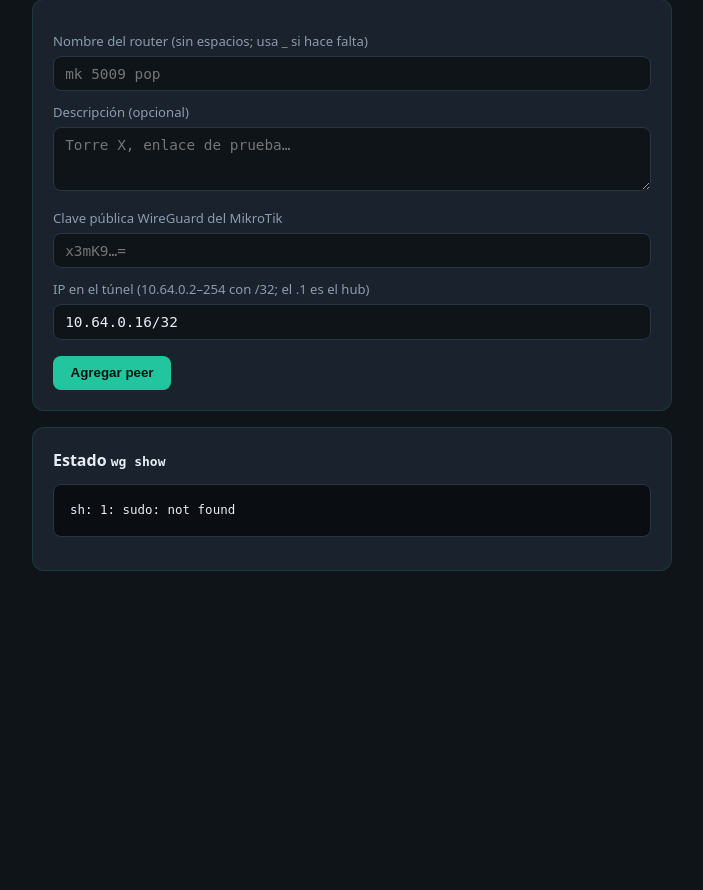
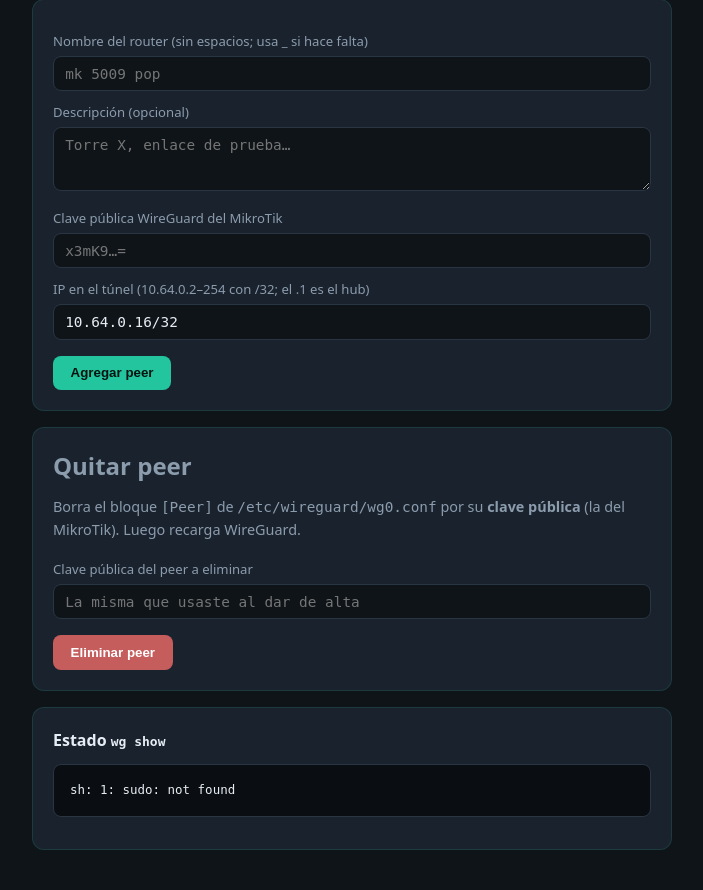
Before and after one commit to token64/NetControl, a PHP site: page /deploy/vpn-hub/web-panel/index.php in a window 1280 px wide. Shown: the part 237-1127 px from the top of the page, without its empty margins (288-991 px from the left). Before the commit the page ends 808 px from the top, so only its background shows below. Run offline with PHP 8.4, Linux system fonts and the light colour scheme; the visitor is signed in with stand-in values (Sample User, id 1).

Commit message:
vpn-hub: baja de peers (wg-server-remove-peer.sh + formulario en panel)
Made-with: Cursor

```diff
--- a/deploy/vpn-hub/web-panel/index.php
+++ b/deploy/vpn-hub/web-panel/index.php
@@ -22,6 +22,10 @@ if (! is_readable($configFile)) {
     exit("Falta config.php. Copiá config.example.php → config.php y editá.\n");
 }
 require_once $configFile;
+
+if (! defined('WG_REMOVE_PEER_SCRIPT')) {
+    define('WG_REMOVE_PEER_SCRIPT', dirname(WG_ADD_PEER_SCRIPT) . '/wg-server-remove-peer.sh');
+}
 
 function h(?string $s): string
 {
@@ -114,6 +118,27 @@ if ($authed && $_SERVER['REQUEST_METHOD'] === 'POST' && isset($_POST['add_peer']
     }
 }
 
+if ($authed && $_SERVER['REQUEST_METHOD'] === 'POST' && isset($_POST['remove_peer'])) {
+    $pubRm = trim((string) ($_POST['clave_publica_quitar'] ?? ''));
+    if (! valid_wg_pubkey($pubRm)) {
+        $err = 'Para quitar: pegá la misma clave pública del peer que figura en el error o en wg show.';
+    } elseif (! is_readable(WG_REMOVE_PEER_SCRIPT)) {
+        $err = 'No existe o no se puede leer: ' . WG_REMOVE_PEER_SCRIPT;
+    } else {
+        $rm = realpath(WG_REMOVE_PEER_SCRIPT) ?: WG_REMOVE_PEER_SCRIPT;
+        $cmdRm = sprintf(
+            'sudo -n /bin/bash %s %s 2>&1',
+            escapeshellarg($rm),
+            escapeshellarg($pubRm)
+        );
+        exec($cmdRm, $linesRm, $codeRm);
+        $out = implode("\n", $linesRm);
+        if ($codeRm !== 0) {
+            $err = 'El script de baja devolvió error. Revisá la salida abajo.';
+        }
+    }
+}
+
 if ($authed) {
     $status = '';
     exec('sudo -n wg show ' . escapeshellarg(WG_INTERFACE) . ' 2>&1', $wgLines, $wgCode);
@@ -184,6 +209,16 @@ header('Content-Type: text/html; charset=utf-8');
                 <button type="submit">Agregar peer</button>
             </form>
         </div>
+        <div class="card">
+            <h2 class="h6" style="margin:0 0 .75rem;color:var(--muted);font-weight:600">Quitar peer</h2>
+            <p class="sub" style="margin-top:0">Borra el bloque <code>[Peer]</code> de <code>/etc/wireguard/<?= h(WG_INTERFACE) ?>.conf</code> por su <strong>clave pública</strong> (la del MikroTik). Luego recarga WireGuard.</p>
+            <form method="post">
+                <input type="hidden" name="remove_peer" value="1">
+                <label>Clave pública del peer a eliminar</label>
+                <input name="clave_publica_quitar" required autocomplete="off" placeholder="La misma que usaste al dar de alta" value="<?= h((string) ($_POST['clave_publica_quitar'] ?? '')) ?>">
+                <button type="submit" style="background:#c65d5d;color:#fff">Eliminar peer</button>
+            </form>
+        </div>
         <?php if ($out !== ''): ?>
             <div class="card">
                 <strong>Salida del script</strong>
```
Also changed, not shown: deploy/vpn-hub/INSTALAR-VPN-HUB.txt (+11 -6 lines), deploy/vpn-hub/web-panel/config.example.php (+6 -4 lines), 1 other file.
